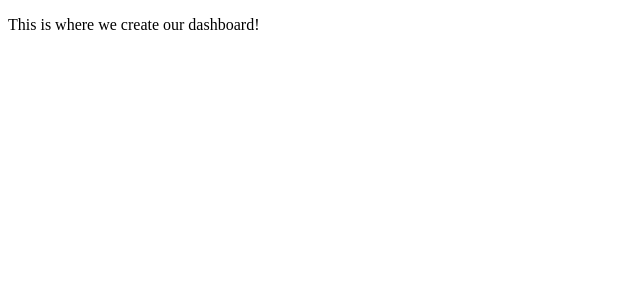
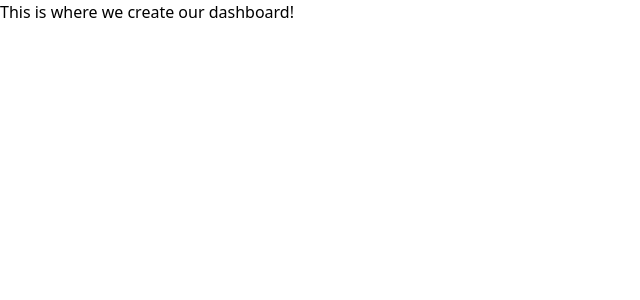
Before and after one commit to Zichis/hrm_angularbase, an Angular app: page / in a window 1280 px wide. Shown: the top 300 px of the page, without its empty margins (0-640 px from the left). Built offline with nearby package versions, Linux system fonts and the light colour scheme.

Commit message:
Tailwindcss setup.

```diff
--- a/angular.json
+++ b/angular.json
@@ -15,8 +15,11 @@
       "prefix": "app",
       "architect": {
         "build": {
-          "builder": "@angular-devkit/build-angular:browser",
+          "builder": "@angular-builders/custom-webpack:browser",
           "options": {
+            "customWebpackConfig": {
+              "path": "./webpack.config.js"
+            },
             "outputPath": "dist/angularBase",
             "index": "src/index.html",
             "main": "src/main.ts",
@@ -63,8 +66,11 @@
           }
         },
         "serve": {
-          "builder": "@angular-devkit/build-angular:dev-server",
+          "builder": "@angular-builders/custom-webpack:dev-server",
           "options": {
+            "customWebpackConfig": {
+              "path": "./webpack.config.js"
+            },
             "browserTarget": "angularBase:build"
           },
           "configurations": {
--- a/src/styles.scss
+++ b/src/styles.scss
@@ -1 +1,4 @@
 /* You can add global styles to this file, and also import other style files */
+@import 'tailwindcss/base';
+@import 'tailwindcss/components';
+@import 'tailwindcss/utilities';
--- /dev/null
+++ b/tailwind.config.js
@@ -0,0 +1,11 @@
+module.exports = {
+  purge: [],
+  darkMode: false, // or 'media' or 'class'
+  theme: {
+    extend: {},
+  },
+  variants: {
+    extend: {},
+  },
+  plugins: [],
+}
--- /dev/null
+++ b/webpack.config.js
@@ -0,0 +1,20 @@
+module.exports = {
+    module: {
+        rules: [
+            {
+                test: /\.scss$/,
+                loader: 'postcss-loader',
+                options: {
+                    postcssOptions: {
+                        ident: 'postcss',
+                        plugins: [
+                            require('postcss-import'),
+                            require('tailwindcss'),
+                            require('autoprefixer'),
+                        ]
+                    }
+                }
+            }
+        ]
+    }
+}
```
Also changed, not shown: package.json (+7 -0 lines), 1 other file (tests, documents, lock files or other folders).
